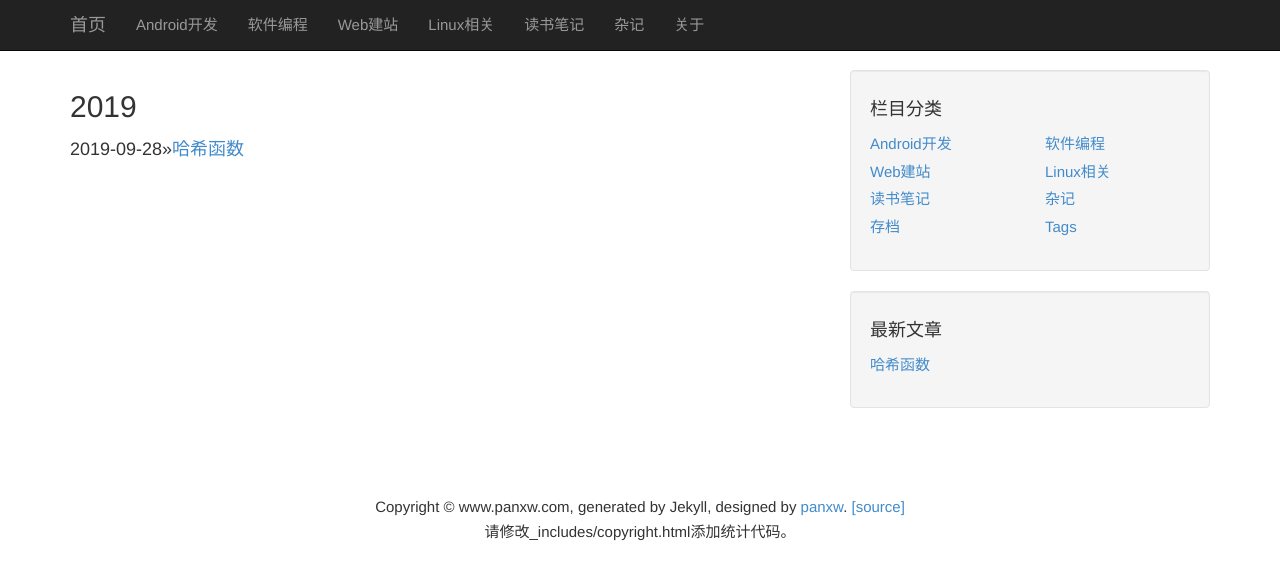
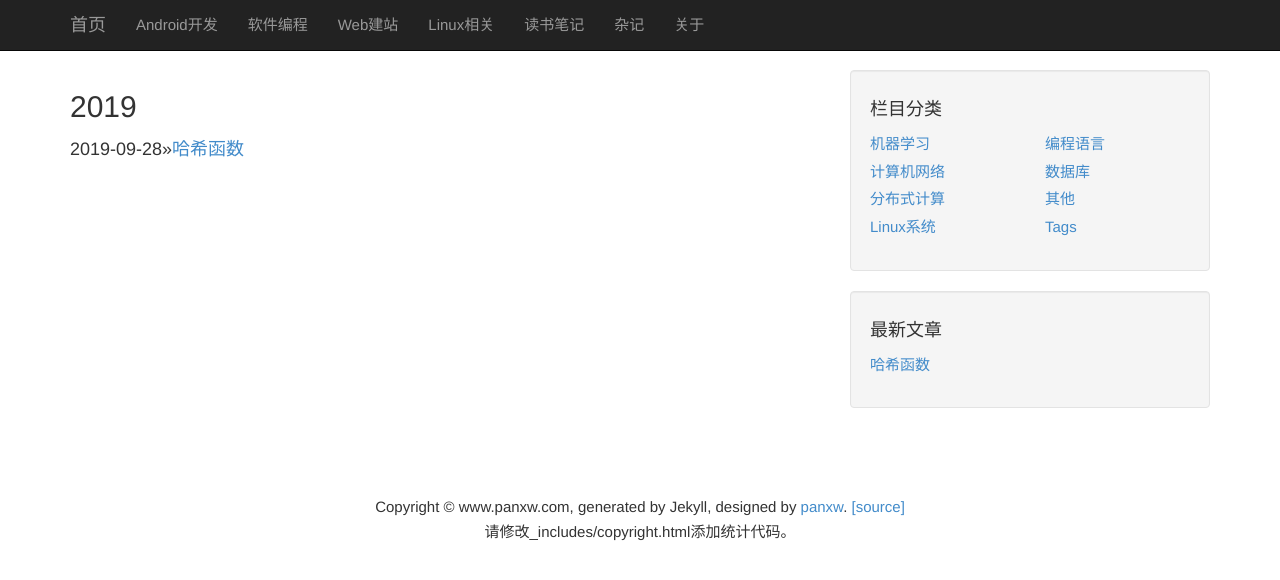
Before and after one commit to fhgreenery/fhgreenery.github.io, a Jekyll site: the page built from archives.md, in a window 1280 px wide. Shown: the top 580 px of the page. Built offline with Jekyll 4.4.1, drawn with Linux system fonts in a browser that asks for light colours.

Commit message:
Update categories.html

```diff
--- a/_includes/categories.html
+++ b/_includes/categories.html
@@ -1,23 +1,23 @@
               <div class="col-lg-6">
                 <ul class="list-unstyled">
                   <li>
-                    <a href="/posts/android.html">
-                      Android开发
+                    <a href="/posts/machine_learning.html">
+                      机器学习
                     </a>
                   </li>
                   <li>
                     <a href="/posts/web.html">
-                      Web建站
+                      计算机网络
                     </a>
                   </li>
                   <li>
-                    <a href="/posts/read.html">
-                      读书笔记
+                    <a href="/posts/distributed_computation.html">
+                      分布式计算
                     </a>
                   </li>
                   <li>
-                    <a href="/archives.html">
-                      存档
+                    <a href="/linux.html">
+                      Linux系统
                     </a>
                   </li>
                 </ul>
@@ -27,17 +27,17 @@
                 <ul class="list-unstyled">
                   <li>
                     <a href="/posts/program.html">
-                      软件编程
+                      编程语言
                     </a>
                   </li>
 				  <li>
-                    <a href="/posts/linux.html">
-                      Linux相关
+                    <a href="/posts/database.html">
+                      数据库
                     </a>
                   </li>
                   <li>
                     <a href="/posts/other.html">
-                      杂记
+                      其他
                     </a>
                   </li>
                   <li>
```
